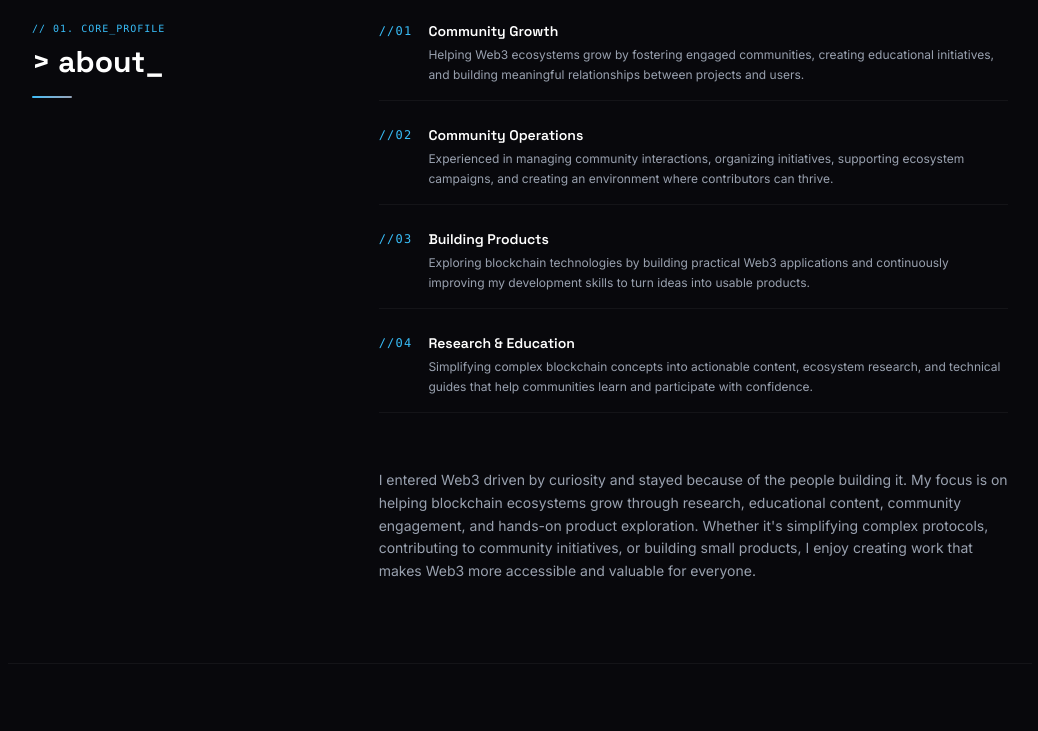
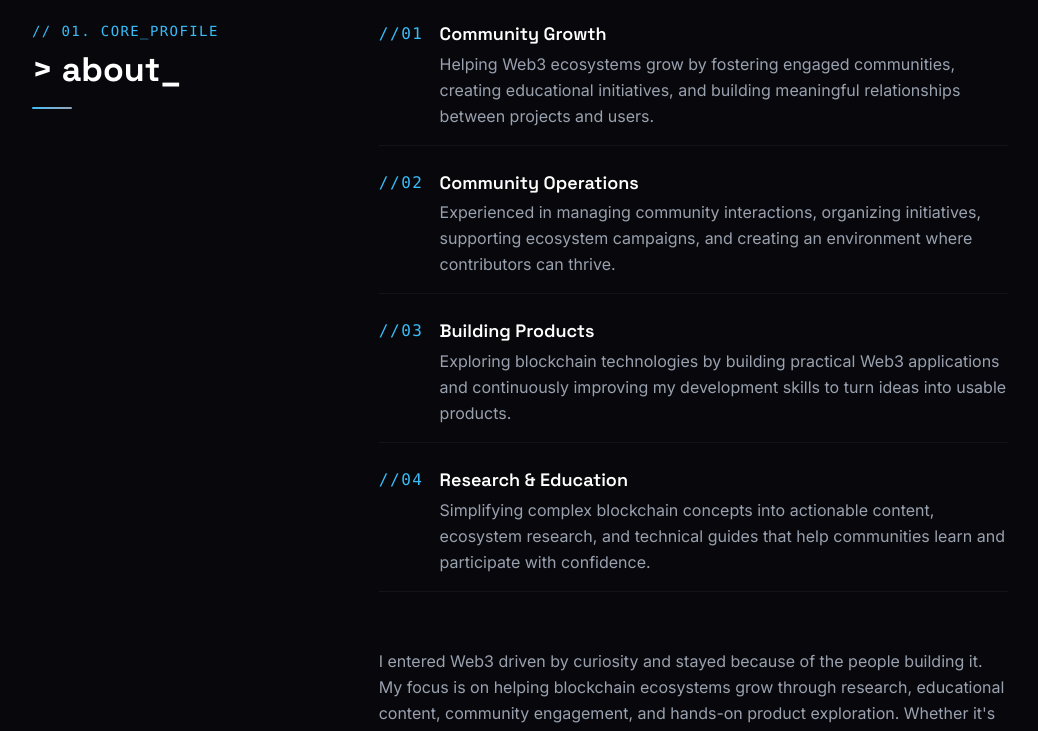
Before and after one commit to shhuubbhh/web3-Portfolio, a React (Vite) app: page / in a window 1280 px wide. Shown: the part 860-1591 px from the top of the page, without its empty margins (120-1158 px from the left). Built offline with nearby package versions, Linux system fonts and the light colour scheme.

Commit message:
Increase body font size of all sections except Hero by 4px

```diff
--- a/src/index.css
+++ b/src/index.css
@@ -97,3 +97,41 @@
 .glow-border-purple {
   box-shadow: 0 0 15px rgba(56, 189, 248, 0.15);
 }
+
+/* Increase body font size of all sections except Hero (#home) */
+section:not(#home) {
+  font-size: calc(1rem + 4px) !important;
+}
+section:not(#home) .text-\[10px\] {
+  font-size: 14px !important;
+}
+section:not(#home) .text-\[11px\] {
+  font-size: 15px !important;
+}
+section:not(#home) .text-xs {
+  font-size: 16px !important;
+}
+section:not(#home) .text-sm {
+  font-size: 18px !important;
+}
+section:not(#home) .text-base {
+  font-size: 20px !important;
+}
+section:not(#home) .text-lg {
+  font-size: 22px !important;
+}
+section:not(#home) .text-xl {
+  font-size: 24px !important;
+}
+section:not(#home) .text-2xl {
+  font-size: 28px !important;
+}
+section:not(#home) .text-3xl {
+  font-size: 34px !important;
+}
+section:not(#home) .text-4xl {
+  font-size: 40px !important;
+}
+section:not(#home) .text-5xl {
+  font-size: 52px !important;
+}
```
